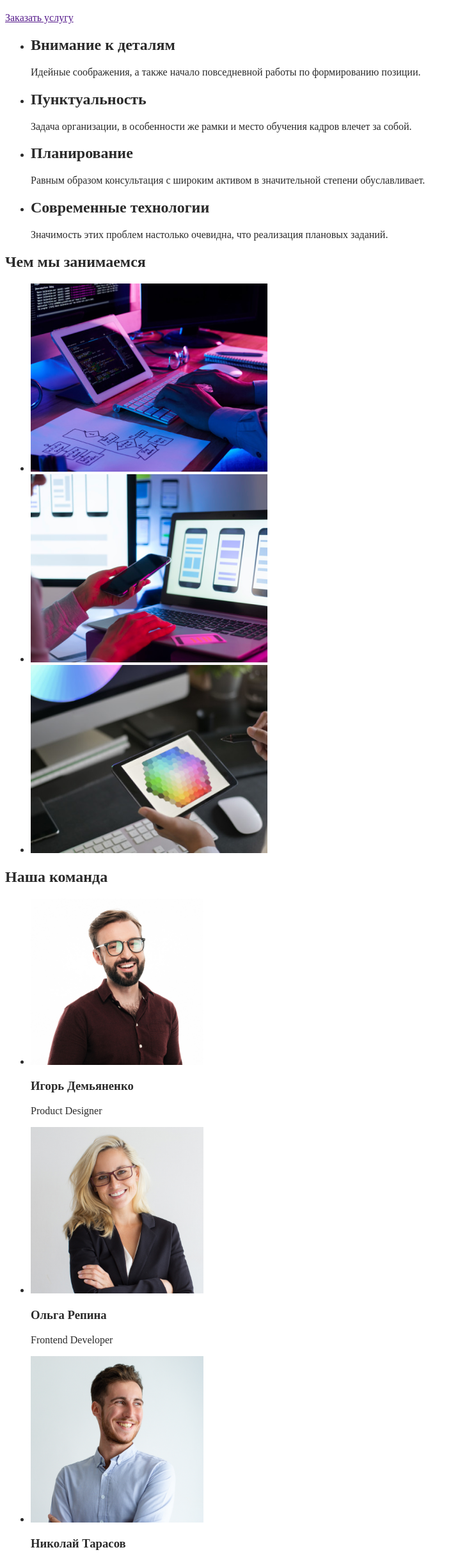
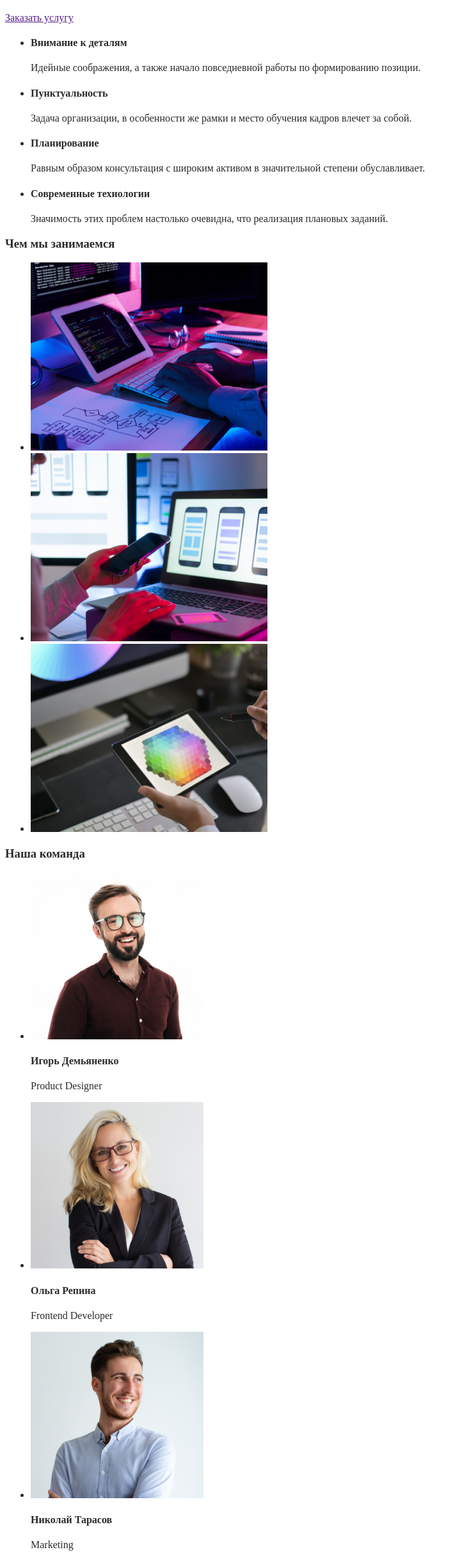
Before and after one commit to Val-Belous/1st-homework, a plain HTML site: page index.html in a window 1280 px wide. Shown: the part 252-2688 px from the top of the page at 64% size, without its empty margins (0-719 px from the left). Drawn offline with Linux system fonts and the light colour scheme.

Commit message:
Исправления по заголовкам (ашкам"h")

```diff
--- a/index.html
+++ b/index.html
@@ -1,5 +1,5 @@
 <!DOCTYPE html>
-<html lang="en">
+<html lang="ru">
 <head>
     <meta charset="UTF-8">
     <meta http-equiv="X-UA-Compatible" content="IE=edge">
@@ -41,29 +41,29 @@
     <section>
         <ul>
             <li>
-                <h2 class="benefits-name">Внимание к деталям</h2>
+                <h4 class="benefits-name">Внимание к деталям</h4>
                 <p class="benefits-description">Идейные соображения, а также начало повседневной работы по формированию позиции.</p>
             </li>
 
             <li>
-                <h2 class="benefits-name">Пунктуальность</h2>
+                <h4 class="benefits-name">Пунктуальность</h4>
                 <p class="benefits-description">Задача организации, в особенности же рамки и место обучения кадров влечет за собой.</p>
             </li>
 
             <li>
-                <h2 class="benefits-name">Планирование</h2>
+                <h4 class="benefits-name">Планирование</h4>
                 <p class="benefits-description">Равным образом консультация с широким активом в значительной степени обуславливает.</p>
             </li>
 
             <li>
-                <h2 class="benefits-name">Современные технологии</h2>
+                <h4 class="benefits-name">Современные технологии</h4>
                 <p class="benefits-description">Значимость этих проблем настолько очевидна, что реализация плановых заданий.</p>
             </li>
         </ul>
     </section>
     <!-- чем мы занимаемся -->
     <section>
-        <h2 class="about-name">Чем мы занимаемся</h2>
+        <h3 class="about-name">Чем мы занимаемся</h3>
         <ul>
             <li>
                 <img src="/images/box 1.png" alt="" width="370" height="294">
@@ -78,29 +78,29 @@
     </section>
     <!-- Наша команда -->
     <section>
-        <h2 class="team-head">Наша команда</h2>
+        <h3 class="team-head">Наша команда</h3>
         <ul>
             <li>
                 <img src="/images/1Igor.jpg" alt="" width="270" height="260">
-                <h3 class="teammate-name">Игорь Демьяненко</h3>
+                <h4 class="teammate-name">Игорь Демьяненко</h4>
                 <p class="teammate-position">Product Designer</p>
             </li>
 
             <li>
                 <img src="/images/2Olga.jpg" alt="" width="270" height="260">
-                <h3 class="teammate-name">Ольга Репина</h3>
+                <h4 class="teammate-name">Ольга Репина</h4>
                 <p class="teammate-position">Frontend Developer</p>
             </li>
 
             <li>
                 <img src="/images/3Mikle.jpg" alt="" width="270" height="260">
-                <h3 class="teammate-name">Николай Тарасов</h3>
+                <h4 class="teammate-name">Николай Тарасов</h4>
                 <p class="teammate-position">Marketing</p>
             </li>
 
             <li>
                 <img src="/images/4Misha.jpg" alt="" width="270" height="260">
-                <h3 class="teammate-name">Михаил Ермаков</h3>
+                <h4 class="teammate-name">Михаил Ермаков</h4>
                 <p class="teammate-position">UI Designer</p>
             </li>
         </ul>
@@ -117,3 +117,7 @@
     </footer>
 </body>
 </html>
+
+
+<!-- ВЕЛ ОТРЕДАКТИРУЙ ФОТКИ В СКВОШ!
+уточнить нужны ли в подвале ссылки -->
```
